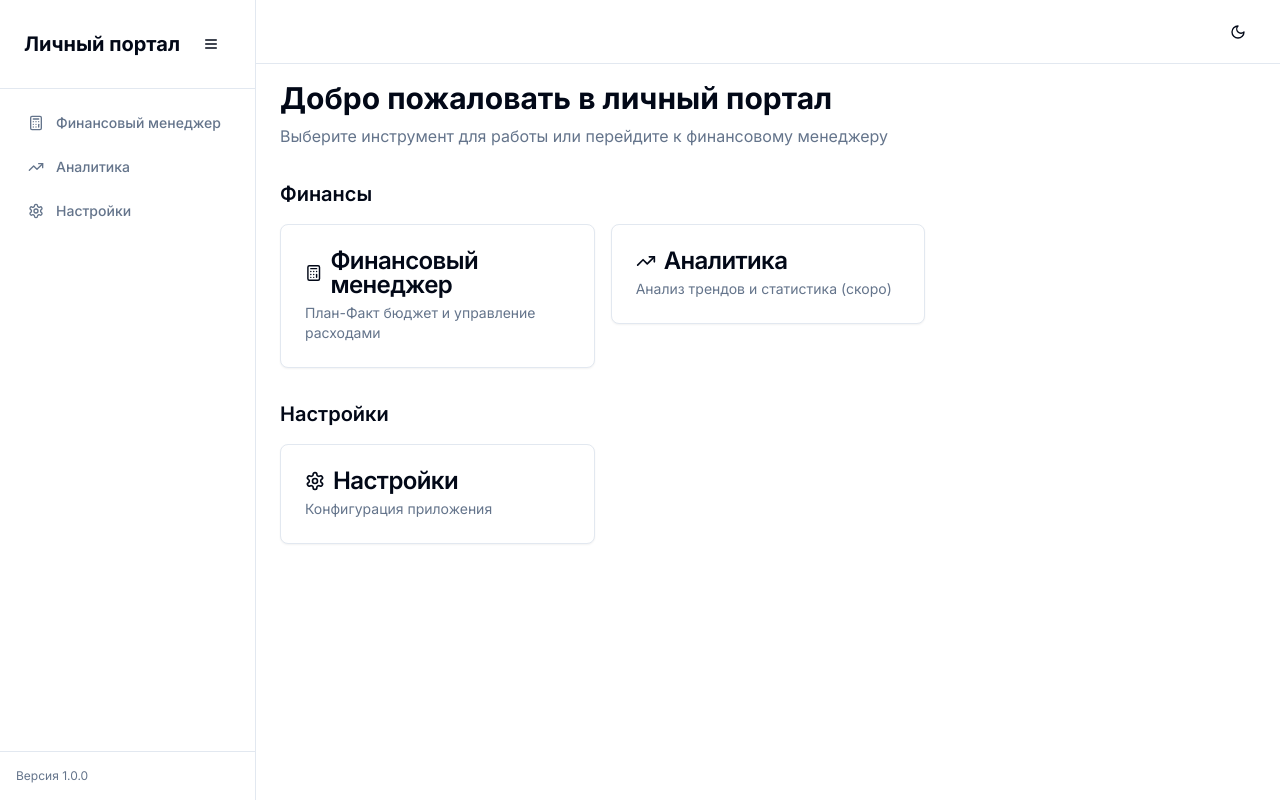
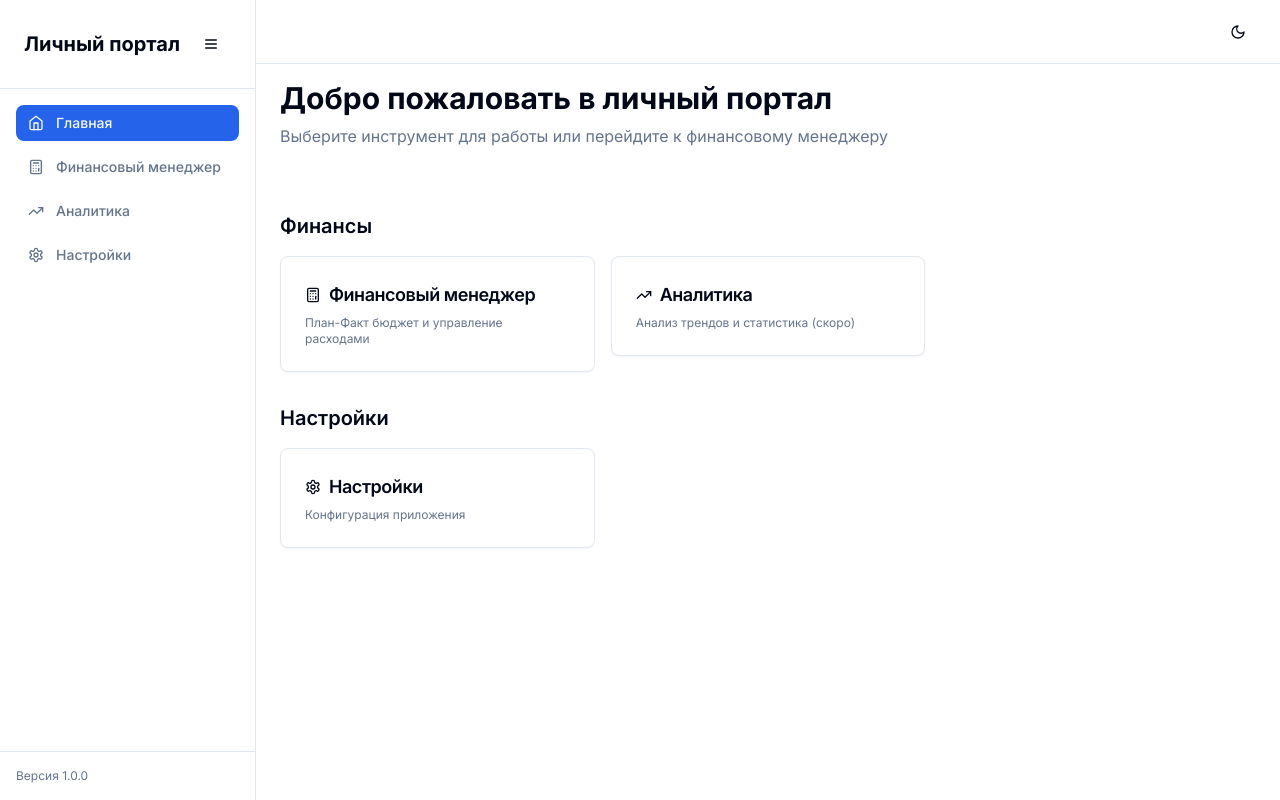
Before and after one commit to grigoryblack/myServices, a Next.js app: page / in a window 1280 px wide. Built offline with nearby package versions, Linux system fonts and the light colour scheme; no server answers.

Commit message:
Фикс карточек + кнопки пва

```diff
--- a/src/app/page.tsx
+++ b/src/app/page.tsx
@@ -35,21 +35,23 @@ export default function HomePage() {
 
       {Object.entries(toolsByCategory).map(([category, tools]) => (
         <div key={category}>
-          <h2 className="text-xl font-semibold mb-4">
-            {categoryNames[category as keyof typeof categoryNames]}
-          </h2>
+          {category !== 'general' && (
+            <h2 className="text-xl font-semibold mb-4">
+              {categoryNames[category as keyof typeof categoryNames]}
+            </h2>
+          )}
           <div className="grid grid-cols-1 md:grid-cols-2 lg:grid-cols-3 gap-4">
-            {tools.map((tool) => {
+            {tools.filter(tool => tool.id !== 'dashboard').map((tool) => {
               const Icon = tool.icon
               return (
                 <Link key={tool.id} href={tool.href}>
                   <Card className="hover:shadow-md transition-shadow cursor-pointer">
                     <CardHeader>
-                      <CardTitle className="flex items-center gap-2">
-                        <Icon className="h-5 w-5" />
+                      <CardTitle className="flex items-center gap-2 text-lg">
+                        <Icon className="h-4 w-4" />
                         {tool.name}
                       </CardTitle>
-                      <CardDescription>
+                      <CardDescription className="text-xs">
                         {tool.description}
                       </CardDescription>
                     </CardHeader>
--- a/src/app/viewport.ts
+++ b/src/app/viewport.ts
@@ -4,6 +4,6 @@ export const viewport: Viewport = {
   themeColor: '#3b82f6',
   width: 'device-width',
   initialScale: 1,
-  maximumScale: 1,
-  userScalable: false,
+  maximumScale: 5,
+  userScalable: true,
 }
--- a/src/shared/config/tools.ts
+++ b/src/shared/config/tools.ts
@@ -14,6 +14,14 @@ export interface Tool {
 }
 
 export const TOOLS: Tool[] = [
+  {
+    id: 'dashboard',
+    name: 'Главная',
+    description: 'Обзор всех инструментов',
+    icon: Home,
+    href: '/',
+    category: 'general'
+  },
   {
     id: 'finance',
     name: 'Финансовый менеджер',
--- a/src/shared/ui/input.tsx
+++ b/src/shared/ui/input.tsx
@@ -14,7 +14,7 @@ const Input = React.forwardRef<HTMLInputElement, InputProps>(
       <input
         type={type}
         className={cn(
-          "flex h-10 w-full rounded-md border border-input bg-background px-3 py-2 text-sm ring-offset-background file:border-0 file:bg-transparent file:text-sm file:font-medium placeholder:text-muted-foreground focus-visible:outline-none focus-visible:ring-2 focus-visible:ring-ring focus-visible:ring-offset-2 disabled:cursor-not-allowed disabled:opacity-50",
+          "flex h-10 w-full rounded-md border border-input bg-background px-3 py-2 text-base ring-offset-background file:border-0 file:bg-transparent file:text-sm file:font-medium placeholder:text-muted-foreground focus-visible:outline-none focus-visible:ring-2 focus-visible:ring-ring focus-visible:ring-offset-2 disabled:cursor-not-allowed disabled:opacity-50",
           className
         )}
         ref={ref}
--- a/src/shared/ui/install-pwa-button.tsx
+++ b/src/shared/ui/install-pwa-button.tsx
@@ -14,6 +14,7 @@ export function InstallPWAButton() {
 
   useEffect(() => {
     const handleBeforeInstallPrompt = (e: Event) => {
+      console.log('PWA install prompt triggered')
       // Prevent Chrome 67 and earlier from automatically showing the prompt
       e.preventDefault()
       // Stash the event so it can be triggered later
@@ -22,8 +23,31 @@ export function InstallPWAButton() {
     }
 
     const handleAppInstalled = () => {
+      console.log('PWA installed')
       setShowInstallButton(false)
       setDeferredPrompt(null)
+    }
+
+    // Check if app is already installed
+    const isStandalone = window.matchMedia('(display-mode: standalone)').matches
+    const isInWebAppiOS = (window.navigator as any).standalone === true
+
+    if (isStandalone || isInWebAppiOS) {
+      console.log('PWA already installed')
+      return
+    }
+
+    // For debugging - show button temporarily on mobile
+    const isMobile = /Android|webOS|iPhone|iPad|iPod|BlackBerry|IEMobile|Opera Mini/i.test(navigator.userAgent)
+    if (isMobile) {
+      console.log('Mobile device detected, checking PWA requirements')
+      // Temporary fallback for mobile testing
+      setTimeout(() => {
+        if (!deferredPrompt) {
+          console.log('No beforeinstallprompt event, showing fallback button')
+          setShowInstallButton(true)
+        }
+      }, 2000)
     }
 
     window.addEventListener('beforeinstallprompt', handleBeforeInstallPrompt)
```
